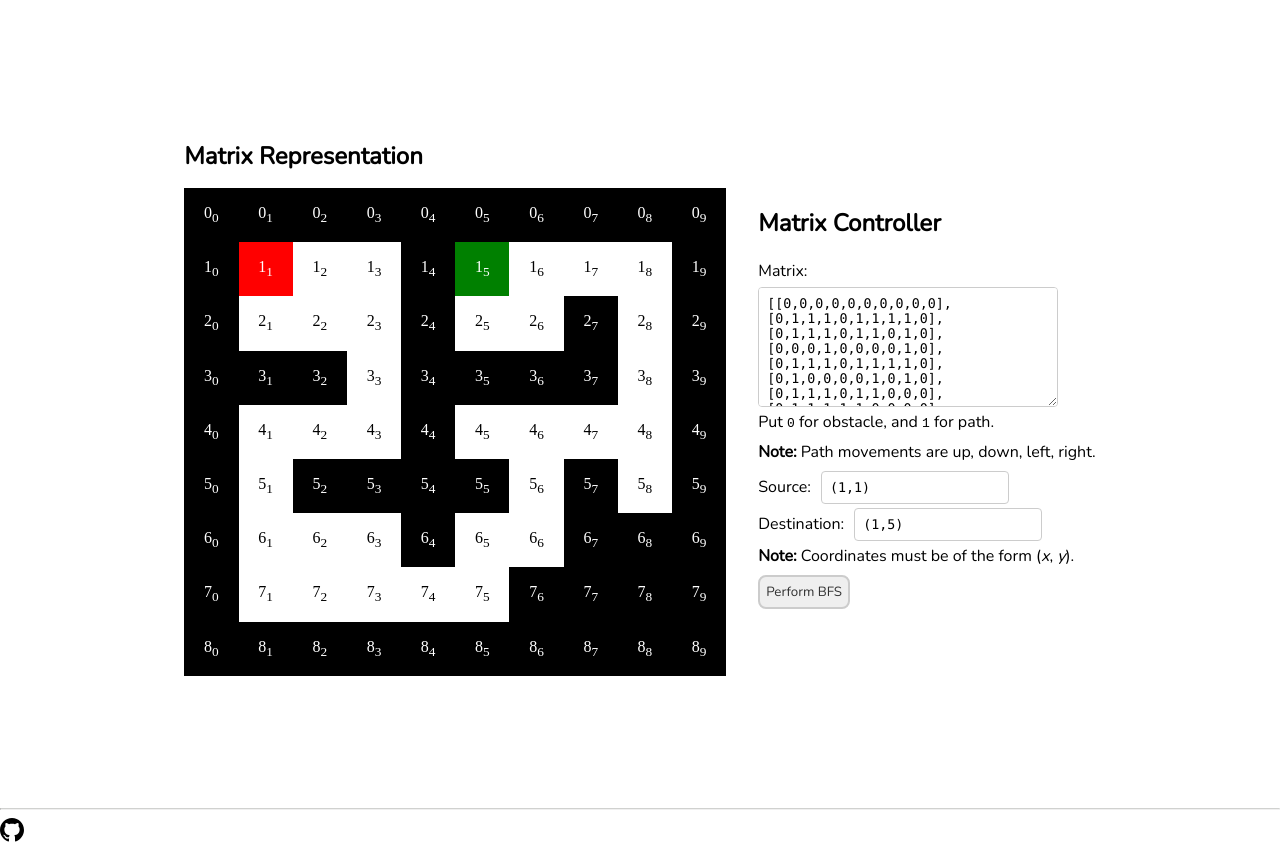
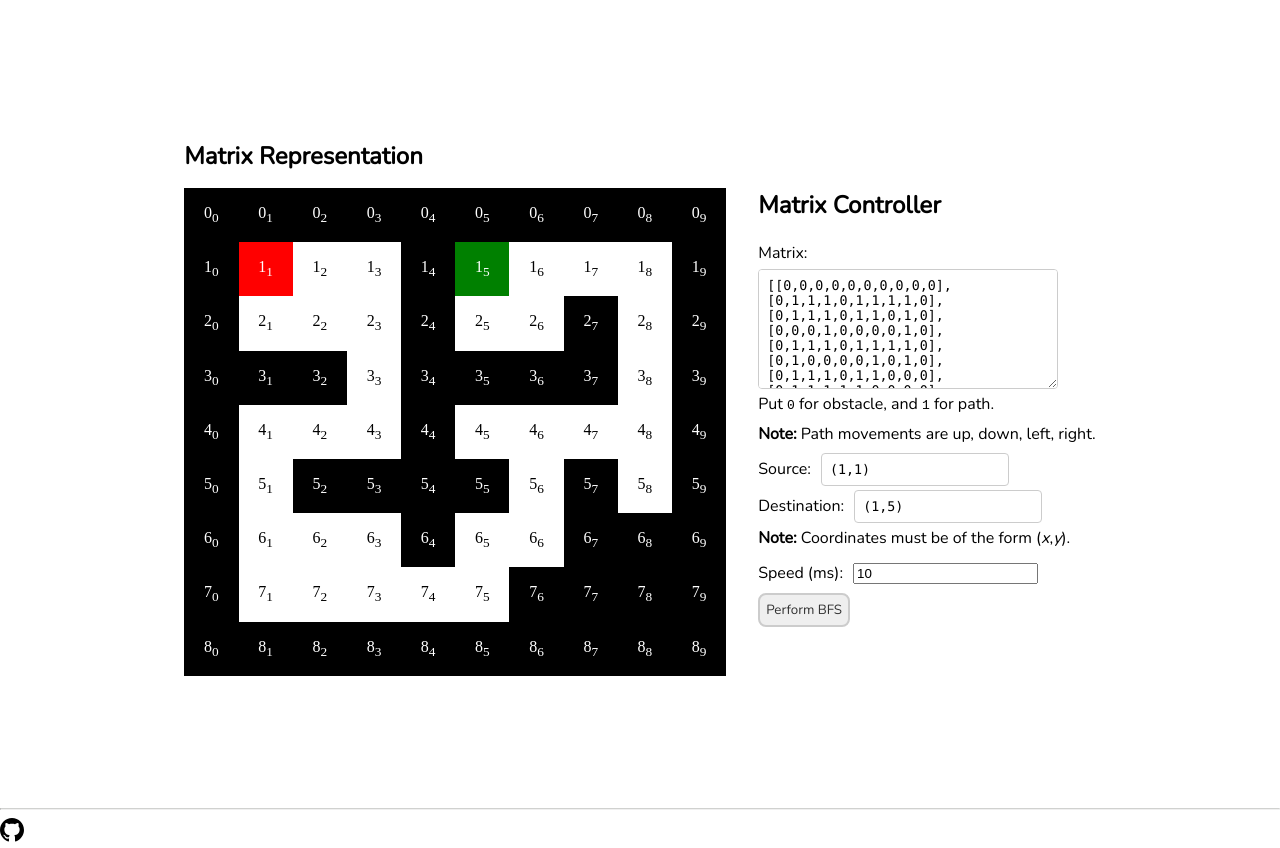
Before and after one commit to FilterAsync/path-finding-visualizer, a React (Create React App) app: page / in a window 1280 px wide. Built offline with nearby package versions, Linux system fonts and the light colour scheme; the HTML template or start-up script is replaced by a standard one.

Commit message:
Added `speed` input

```diff
--- a/src/components/Controller.jsx
+++ b/src/components/Controller.jsx
@@ -9,6 +9,7 @@ function Controller({
 	onMatrixChanged,
 	onSourceChanged,
 	onDestChanged,
+	onSpeedChanged,
 	...props
 }) {
 	const { matrix, source, dest } = useContext(MatrixContext);
@@ -43,8 +44,16 @@ function Controller({
 				onChange={onDestChanged}
 			/>
 			<p>
-				<b>Note:</b> Coordinates must be of the form (<i>x</i>, <i>y</i>).
+				<b>Note:</b> Coordinates must be of the form (<i>x</i>,<i>y</i>).
 			</p>
+			<InputField
+				name="speed"
+				label="Speed (ms):"
+				type="number"
+				min={0}
+				defaultValue={10}
+				onChange={onSpeedChanged}
+			/>
 			<p hidden={!error} className="error-message">
 				{error}
 			</p>
```
